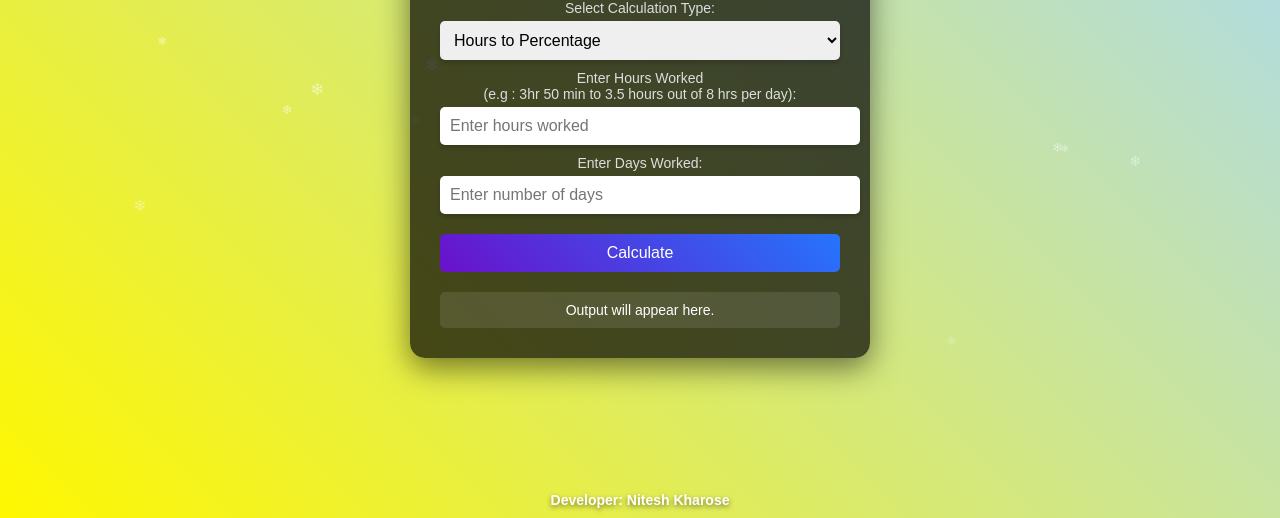
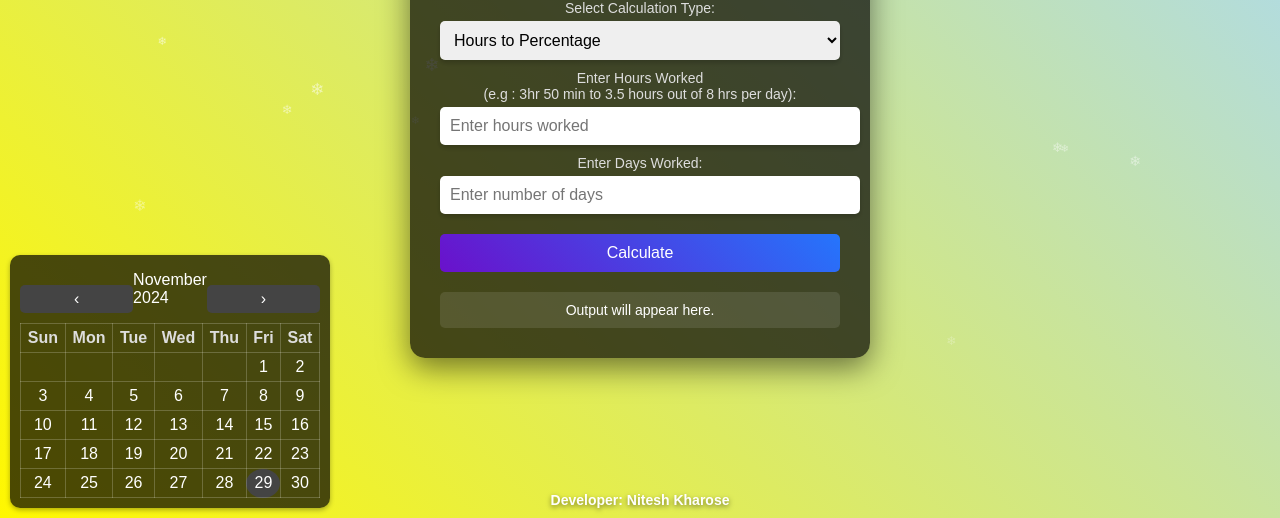
Before and after one commit to Studnit/TaksCalculator, a plain HTML site: page index.html in a window 1280 px wide. Shown: the part 282-800 px from the top of the page. Drawn offline with Linux system fonts and the light colour scheme.

Commit message:
Update index.html time and calender added here

```diff
--- a/index.html
+++ b/index.html
@@ -160,11 +160,92 @@
     box-shadow: 0 2px 5px rgba(0, 0, 0, 0.3);
     z-index: 100;
 }
+.calendar-container {
+    position: fixed;
+    bottom: 10px;
+    left: 10px;
+    background: rgba(0, 0, 0, 0.7);
+    color: #fff;
+    padding: 10px;
+    border-radius: 10px;
+    box-shadow: 0 2px 5px rgba(0, 0, 0, 0.3);
+    font-family: 'Arial', sans-serif;
+    z-index: 100;
+    width: 300px;
+}
+
+.calendar-header {
+    display: flex;
+    justify-content: space-between;
+    align-items: center;
+    margin-bottom: 10px;
+}
+
+.calendar-header button {
+    background: #444;
+    color: #fff;
+    border: none;
+    padding: 5px 10px;
+    border-radius: 5px;
+    cursor: pointer;
+}
+
+.calendar-header button:hover {
+    background: #666;
+}
+
+.calendar {
+    width: 100%;
+    border-collapse: collapse;
+    text-align: center;
+}
+
+.calendar th,
+.calendar td {
+    padding: 5px;
+    border: 1px solid rgba(255, 255, 255, 0.2);
+    cursor: pointer;
+}
+
+.calendar th {
+    color: #ddd;
+    font-weight: bold;
+}
+
+.calendar td {
+    color: #fff;
+}
+
+.calendar td:hover {
+    background: rgba(255, 255, 255, 0.2);
+    border-radius: 5px;
+}
 
     </style>
 </head>
 <body>
     <div class="date-time" id="dateTime"></div>
+<div class="calendar-container">
+    <div class="calendar-header">
+        <button class="prev-month" onclick="changeMonth(-1)">&#8249;</button>
+        <span id="monthYear"></span>
+        <button class="next-month" onclick="changeMonth(1)">&#8250;</button>
+    </div>
+    <table class="calendar">
+        <thead>
+            <tr>
+                <th>Sun</th>
+                <th>Mon</th>
+                <th>Tue</th>
+                <th>Wed</th>
+                <th>Thu</th>
+                <th>Fri</th>
+                <th>Sat</th>
+            </tr>
+        </thead>
+        <tbody id="calendarBody"></tbody>
+    </table>
+</div>
 
     <div class="container">
         <h1>Allocation Time and Percentage Calculator</h1>
@@ -218,6 +299,66 @@ setInterval(updateDateTime, 1000);
 
 // Initialize the date and time on page load
 updateDateTime();
+const calendarBody = document.getElementById("calendarBody");
+const monthYear = document.getElementById("monthYear");
+let currentDate = new Date();
+
+function renderCalendar(date) {
+    calendarBody.innerHTML = ""; // Clear previous calendar
+    const currentMonth = date.getMonth();
+    const currentYear = date.getFullYear();
+
+    // Set the header
+    const monthNames = [
+        "January", "February", "March", "April", "May", "June",
+        "July", "August", "September", "October", "November", "December"
+    ];
+    monthYear.textContent = `${monthNames[currentMonth]} ${currentYear}`;
+
+    // Get the first and last days of the month
+    const firstDay = new Date(currentYear, currentMonth, 1).getDay();
+    const daysInMonth = new Date(currentYear, currentMonth + 1, 0).getDate();
+
+    let row = document.createElement("tr");
+    for (let i = 0; i < firstDay; i++) {
+        row.appendChild(document.createElement("td")); // Empty cells for the first week
+    }
+
+    for (let day = 1; day <= daysInMonth; day++) {
+        const cell = document.createElement("td");
+        cell.textContent = day;
+
+        // Highlight today's date
+        if (
+            day === new Date().getDate() &&
+            currentMonth === new Date().getMonth() &&
+            currentYear === new Date().getFullYear()
+        ) {
+            cell.style.background = "#444";
+            cell.style.borderRadius = "50%";
+        }
+
+        row.appendChild(cell);
+
+        // Start a new row after Saturday
+        if ((firstDay + day) % 7 === 0) {
+            calendarBody.appendChild(row);
+            row = document.createElement("tr");
+        }
+    }
+
+    if (row.childNodes.length > 0) {
+        calendarBody.appendChild(row); // Append the last row
+    }
+}
+
+function changeMonth(offset) {
+    currentDate.setMonth(currentDate.getMonth() + offset);
+    renderCalendar(currentDate);
+}
+
+// Initialize the calendar on page load
+renderCalendar(currentDate);
 
         function toggleInputFields() {
             const inputType = document.getElementById("inputType").value;
```
